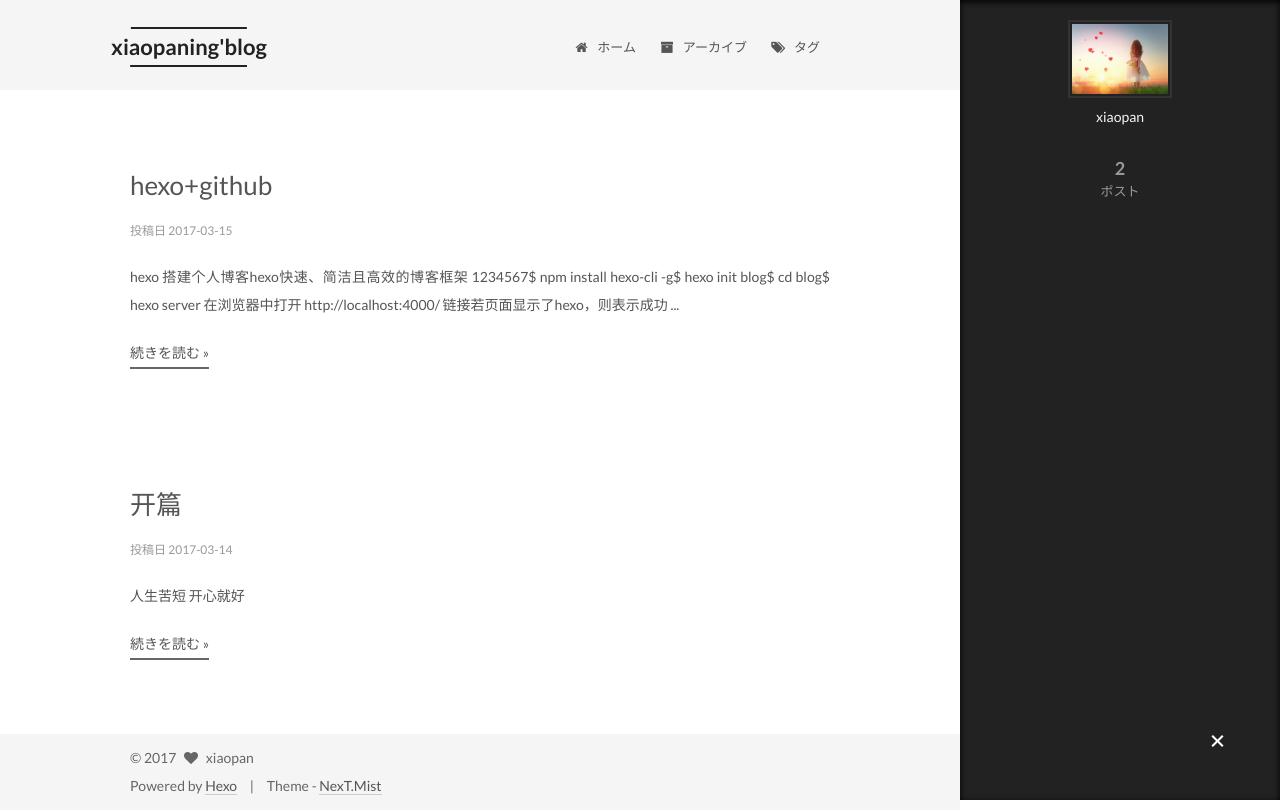
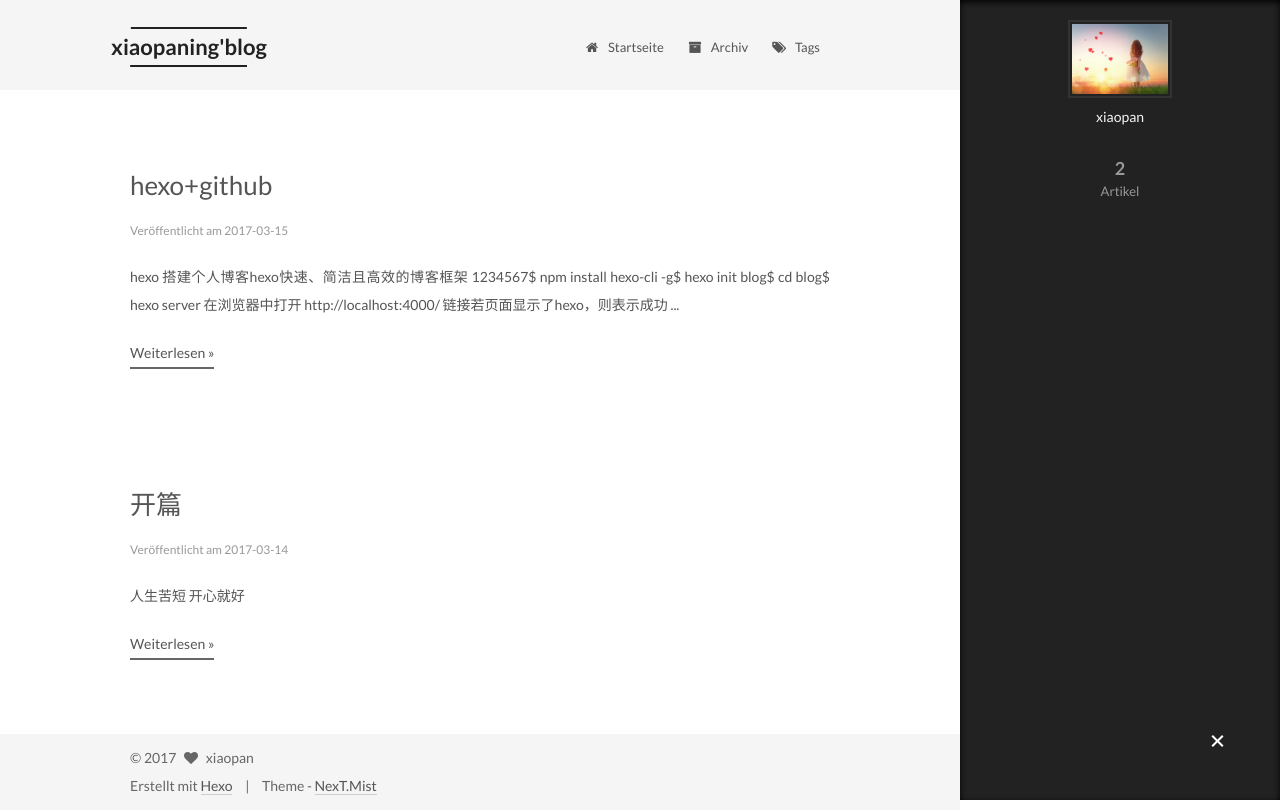
Before and after one commit to xiaopaning/xiaopaning.github.io, a plain HTML site: page index.html in a window 1280 px wide. Both pictures are taken after a click on the element 1217 px from the left and 742 px from the top of the page. Drawn offline with Linux system fonts and the light colour scheme.

Commit message:
Site updated: 2017-03-20 18:22:14

```diff
--- a/css/main.css
+++ b/css/main.css
@@ -1517,7 +1517,7 @@ pre .javascript .function {
   width: 4px;
   height: 4px;
   border-radius: 50%;
-  background: #ffbade;
+  background: #5c8706;
 }
 .links-of-blogroll {
   font-size: 13px;
--- a/index.html
+++ b/index.html
@@ -140,7 +140,7 @@
 
               <i class="menu-item-icon fa fa-home fa-fw"></i> <br />
 
-            ホーム
+            Startseite
           </a>
         </li>
 
@@ -150,7 +150,7 @@
 
               <i class="menu-item-icon fa fa-archive fa-fw"></i> <br />
 
-            アーカイブ
+            Archiv
           </a>
         </li>
 
@@ -160,7 +160,7 @@
 
               <i class="menu-item-icon fa fa-tags fa-fw"></i> <br />
 
-            タグ
+            Tags
           </a>
         </li>
 
@@ -216,7 +216,7 @@
             <span class="post-meta-item-icon">
               <i class="fa fa-calendar-o"></i>
             </span>
-            <span class="post-meta-item-text">投稿日</span>
+            <span class="post-meta-item-text">Veröffentlicht am</span>
             <time itemprop="dateCreated" datetime="2017-03-15T10:29:43+08:00" content="2017-03-15">
               2017-03-15
             </time>
@@ -253,7 +253,7 @@
 
           <div class="post-more-link text-center">
             <a class="btn" href="/2017/03/15/hexo + github/#more" rel="contents">
-              続きを読む &raquo;
+              Weiterlesen &raquo;
             </a>
           </div>
 
@@ -312,7 +312,7 @@
             <span class="post-meta-item-icon">
               <i class="fa fa-calendar-o"></i>
             </span>
-            <span class="post-meta-item-text">投稿日</span>
+            <span class="post-meta-item-text">Veröffentlicht am</span>
             <time itemprop="dateCreated" datetime="2017-03-14T10:29:43+08:00" content="2017-03-14">
               2017-03-14
             </time>
@@ -347,7 +347,7 @@
 
           <div class="post-more-link text-center">
             <a class="btn" href="/2017/03/14/hello-world/#more" rel="contents">
-              続きを読む &raquo;
+              Weiterlesen &raquo;
             </a>
           </div>
 
@@ -414,7 +414,7 @@
           <div class="site-state-item site-state-posts">
             <a href="/archives">
               <span class="site-state-item-count">2</span>
-              <span class="site-state-item-name">ポスト</span>
+              <span class="site-state-item-name">Artikel</span>
             </a>
           </div>
 
@@ -463,7 +463,7 @@
 </div>
 
 <div class="powered-by">
-  Powered by <a class="theme-link" href="http://hexo.io">Hexo</a>
+  Erstellt mit  <a class="theme-link" href="http://hexo.io">Hexo</a>
 </div>
 
 <div class="theme-info">
```
Also changed, not shown: 2017/03/14/hello-world/index.html (+8 -8 lines), 2017/03/15/hexo + github/index.html (+9 -9 lines), archives/2017/03/index.html (+7 -7 lines), archives/2017/index.html (+7 -7 lines), archives/index.html (+7 -7 lines).
